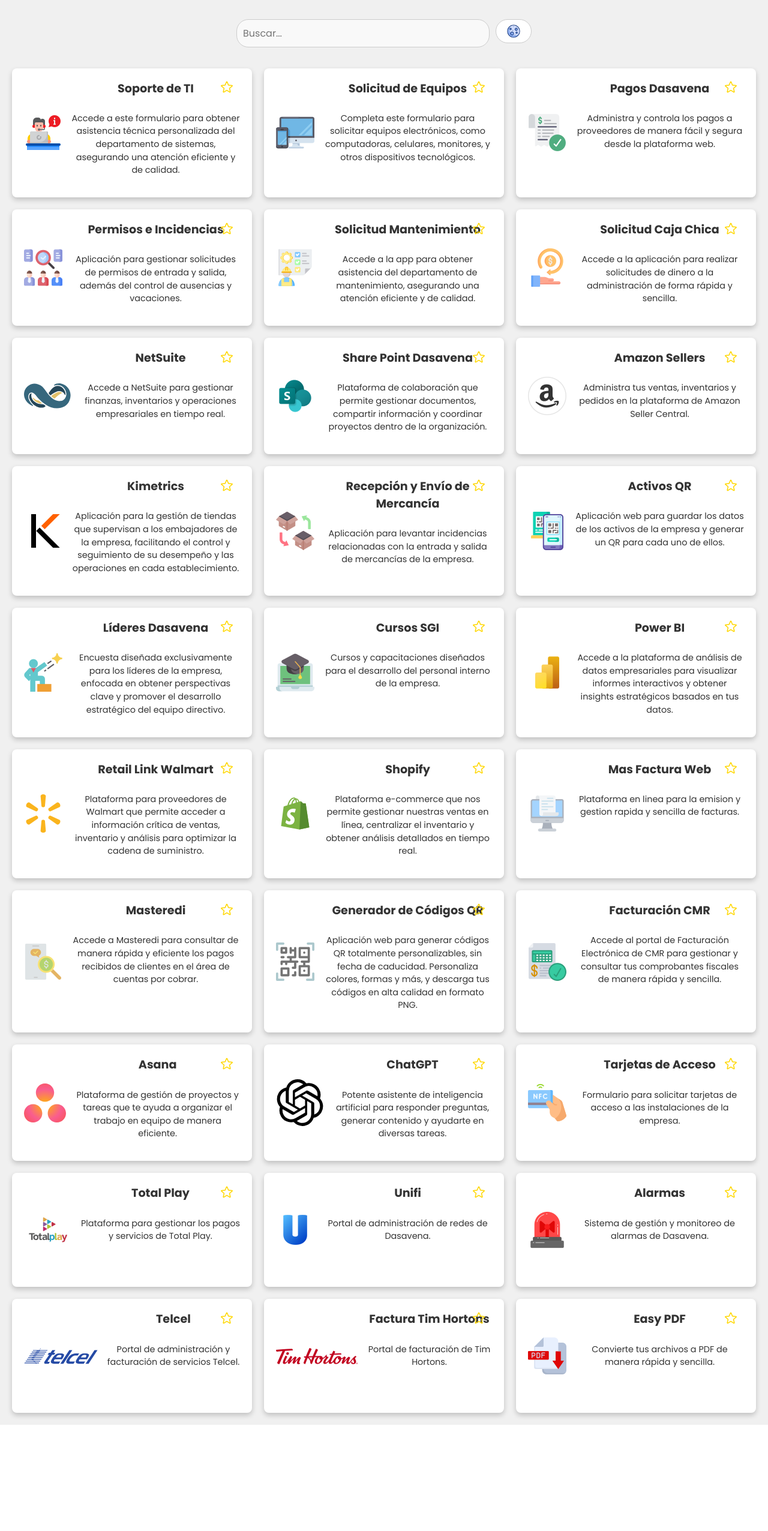
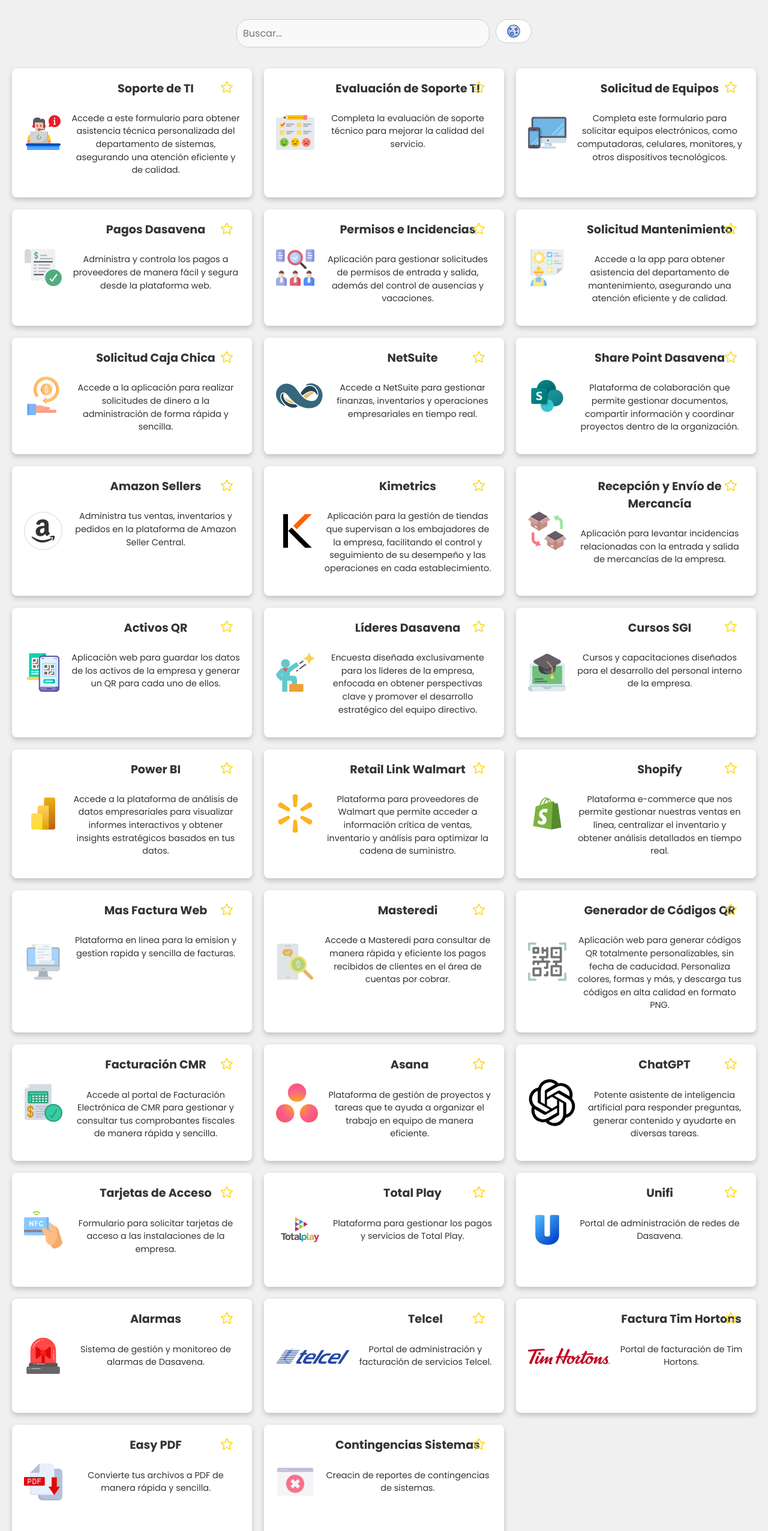
Before and after one commit to Nesz-ux/atajosdasavena, a React (Vite) app: page / in a window 1280 px wide. Shown: the part 94-2646 px from the top of the page at 60% size. Before the commit the page ends 2469 px from the top, so only its background shows below. Built offline with nearby package versions, Linux system fonts and the light colour scheme; a web font is replaced by a local one.

Commit message:
Se agregaron enlaces: Evaluacion de Ti y Contingencias de sistemas

```diff
--- a/src/components/appsData.js
+++ b/src/components/appsData.js
@@ -28,6 +28,8 @@
 import totalplay from "./images/totalplay.svg";
 import timhortons from "./images/timhortons.png";
 import easypdf from "./images/easypdf.png";
+import evaluacionti from "./images/evaluacionti.png";
+import contingenciasistema from "./images/contingenciasistema.png";
 
 const apps = [
   {
@@ -36,6 +38,13 @@
     description:
       "Accede a este formulario para obtener asistencia técnica personalizada del departamento de sistemas, asegurando una atención eficiente y de calidad.",
     url: "https://forms.office.com/Pages/ResponsePage.aspx?id=dGXF5BbBAE28_ZXHcWcv_Lcs0f3SibNOvBMHQxEo7xJUQlVOUzVHMkZIQks1RDNISUxSMk5OVUw0Ui4u",
+  },
+  {
+    image: evaluacionti,
+    title: "Evaluación de Soporte TI",
+    description:
+      "Completa la evaluación de soporte técnico para mejorar la calidad del servicio.",
+    url: "https://forms.office.com/pages/responsepage.aspx?id=dGXF5BbBAE28_ZXHcWcv_Lcs0f3SibNOvBMHQxEo7xJUM1FCS1c1Ukc2T0RJREpNTjhBVUpDTFAyQy4u&route=shorturl",
   },
   {
     image: equipoComputo,
@@ -207,39 +216,46 @@
   {
     image: totalplay,
     title: "Total Play",
-    description: "Plataforma para gestionar los pagos y servicios de Total Play.",
-    url: "https://mitotalplay.com.mx/"
+    description:
+      "Plataforma para gestionar los pagos y servicios de Total Play.",
+    url: "https://mitotalplay.com.mx/",
   },
   {
     image: unifi,
     title: "Unifi",
     description: "Portal de administración de redes de Dasavena.",
-    url: "https://account.ui.com/login?redirect=https%3A%2F%2Funifi.ui.com%2F"
+    url: "https://account.ui.com/login?redirect=https%3A%2F%2Funifi.ui.com%2F",
   },
   {
     image: alarma,
     title: "Alarmas",
     description: "Sistema de gestión y monitoreo de alarmas de Dasavena.",
-    url: "https://www.alarm.com/login.aspx?_ga=2.239574211.1538415528.1739308960-1916156321.1737568293"
+    url: "https://www.alarm.com/login.aspx?_ga=2.239574211.1538415528.1739308960-1916156321.1737568293",
   },
   {
     image: telcel,
     title: "Telcel",
     description: "Portal de administración y facturación de servicios Telcel.",
-    url: "https://empresas.mitelcel.com/login"
+    url: "https://empresas.mitelcel.com/login",
   },
   {
     image: timhortons,
     title: "Factura Tim Hortons",
     description: "Portal de facturación de Tim Hortons.",
-  url: "https://timhortonsmx.com/es/facturacion.html"
+    url: "https://timhortonsmx.com/es/facturacion.html",
   },
   {
     image: easypdf,
     title: "Easy PDF",
     description: "Convierte tus archivos a PDF de manera rápida y sencilla.",
-  url: "https://easypdfdasa.osk.dom.my.id/"
-}
+    url: "https://easypdfdasa.osk.dom.my.id/",
+  },
+  {
+    image: contingenciasistema,
+    title: "Contingencias Sistemas",
+    description: "Creacin de reportes de contingencias de sistemas.",
+    url: "https://forms.office.com/pages/responsepage.aspx?id=dGXF5BbBAE28_ZXHcWcv_Lcs0f3SibNOvBMHQxEo7xJUOU44UzFEVE0yM0hIVTc3MERQVjhWNzFCNS4u&route=shorturl",
+  },
 
 ];
 
```
Also changed, not shown: src/components/images/contingenciasistema.png (added), src/components/images/evaluacionti.png (added). Lines whose indentation alone changed are shown as unchanged.
